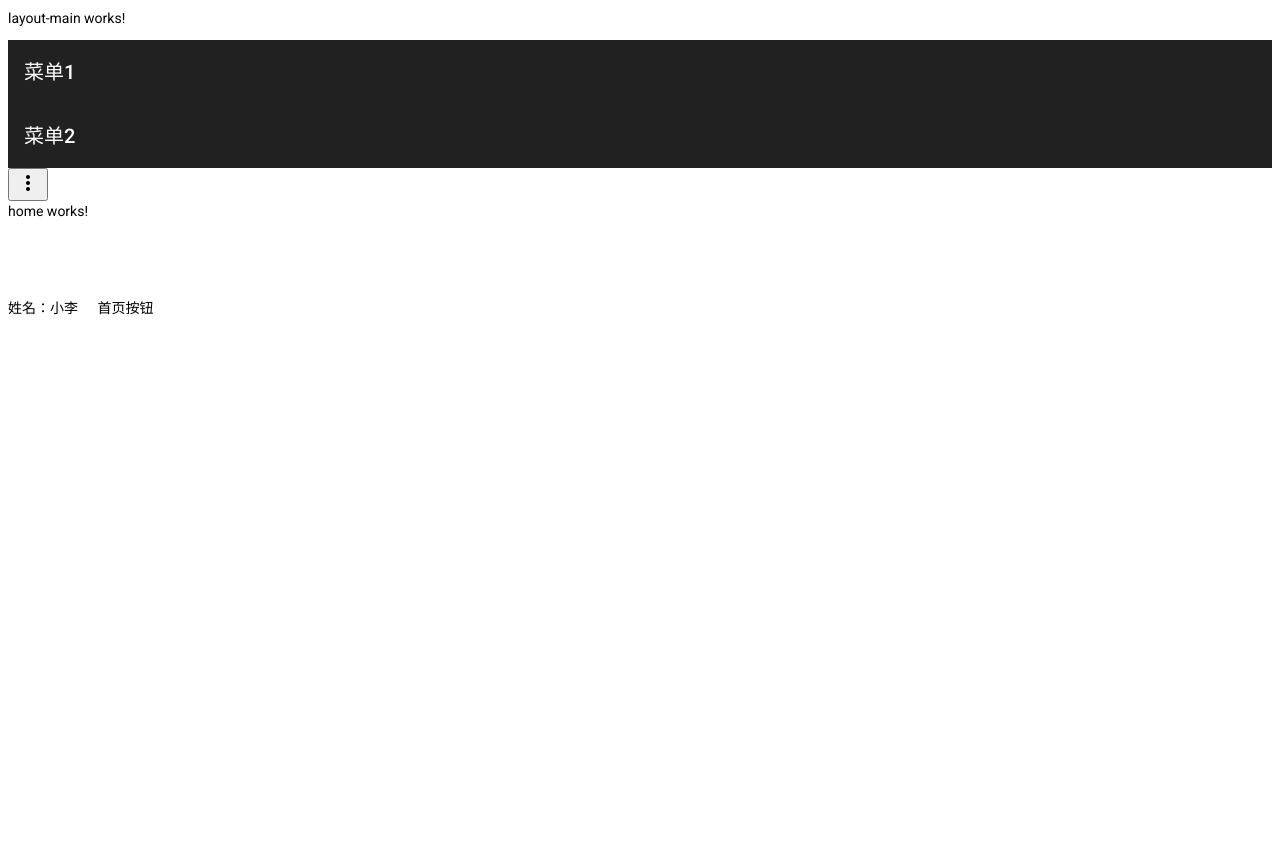
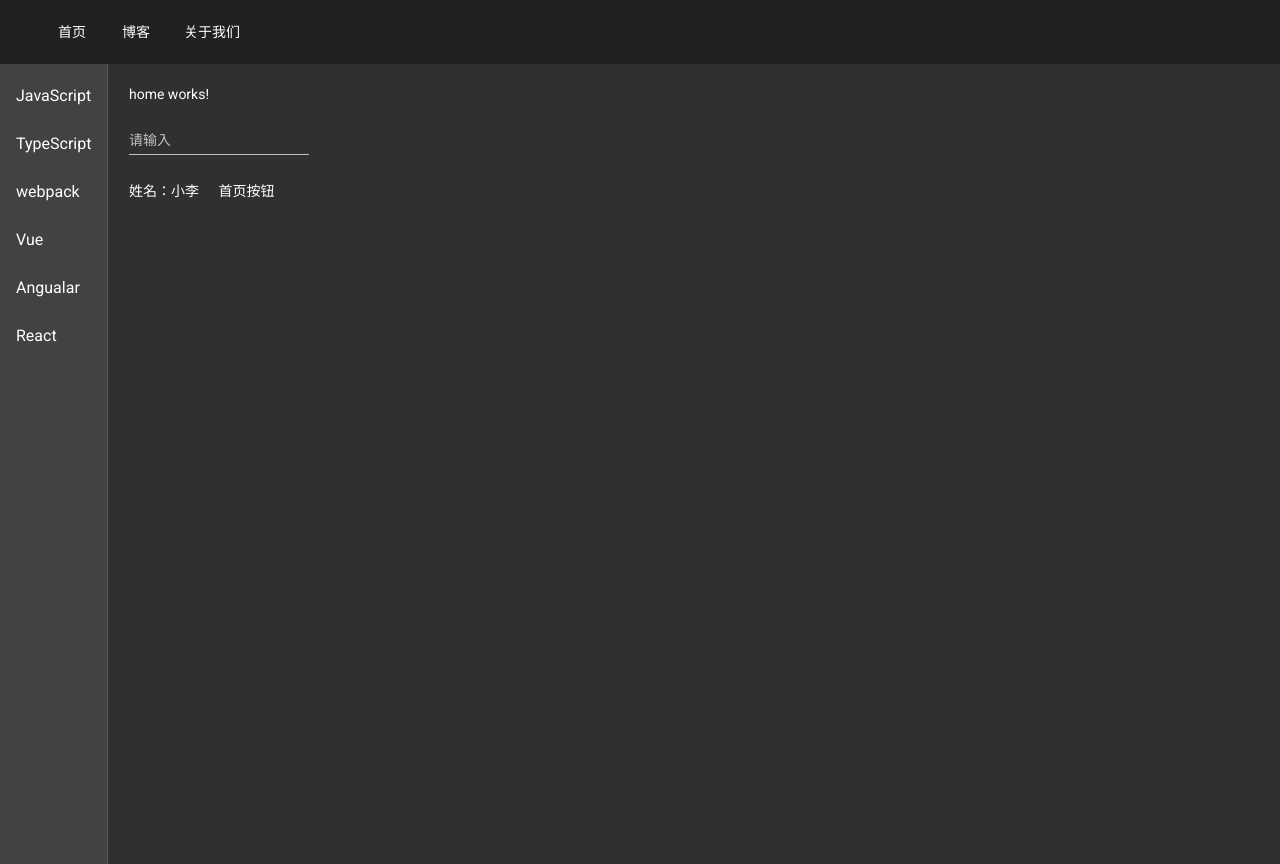
Before and after one commit to ime520/ng-frame, an Angular app: page /home in a window 1280 px wide. Before the commit the page ends 800 px from the top, so only its background shows below. Built offline with nearby package versions, Linux system fonts and the light colour scheme.

Commit message:
布局搭建

```diff
--- a/src/app/layout-main/layout-main.component.html
+++ b/src/app/layout-main/layout-main.component.html
@@ -1,12 +1,22 @@
-<p>layout-main works!</p>
-<mat-toolbar>菜单1</mat-toolbar>
-<mat-toolbar>菜单2</mat-toolbar>
-<mat-menu #appMenu="matMenu">
-  <button mat-menu-item>Item 1</button>
-  <button mat-menu-item>Item 2</button></mat-menu
->
-<button mat-icon-button [matMenuTriggerFor]="appMenu">
-  <mat-icon>more_vert</mat-icon>
-</button>
+<mat-toolbar>
+  <mat-icon></mat-icon>
+  <button mat-button>首页</button>
+  <button mat-button>博客</button>
+  <button mat-button>关于我们</button>
+</mat-toolbar>
 
-<router-outlet></router-outlet>
+<mat-sidenav-container class="container">
+  <mat-sidenav mode="side" opened>
+    <mat-nav-list>
+      <a mat-list-item href="...">JavaScript </a>
+      <a mat-list-item href="...">TypeScript </a>
+      <a mat-list-item href="...">webpack </a>
+      <a mat-list-item href="...">Vue </a>
+      <a mat-list-item href="...">Angualar </a>
+      <a mat-list-item href="...">React </a>
+    </mat-nav-list>
+  </mat-sidenav>
+  <mat-sidenav-content class="main">
+    <router-outlet></router-outlet>
+  </mat-sidenav-content>
+</mat-sidenav-container>
--- a/src/app/layout-main/layout-main.component.styl
+++ b/src/app/layout-main/layout-main.component.styl
@@ -0,0 +1,4 @@
+.container
+    height 100vh
+    .main
+        padding 20px
--- a/src/index.html
+++ b/src/index.html
@@ -1,13 +1,24 @@
-<!doctype html>
+<!DOCTYPE html>
 <html lang="en">
   <head>
-  <meta charset="utf-8">
+    <meta charset="utf-8" />
     <title>NgTest</title>
-  <base href="/">
-  <meta name="viewport" content="width=device-width, initial-scale=1">
-  <link rel="icon" type="image/x-icon" href="favicon.ico">
-  <link href="https://fonts.googleapis.com/css?family=Roboto:300,400,500&display=swap" rel="stylesheet">
-  <link href="https://fonts.googleapis.com/icon?family=Material+Icons" rel="stylesheet">
+    <base href="/" />
+    <meta name="viewport" content="width=device-width, initial-scale=1" />
+    <link rel="icon" type="image/x-icon" href="favicon.ico" />
+    <link
+      href="https://fonts.googleapis.com/css?family=Roboto:300,400,500&display=swap"
+      rel="stylesheet"
+    />
+    <link
+      href="https://fonts.googleapis.com/icon?family=Material+Icons"
+      rel="stylesheet"
+    />
+    <style>
+      body {
+        margin: 0;
+      }
+    </style>
   </head>
   <body class="mat-typography">
     <app-root></app-root>
```
Also changed, not shown: src/app/app.module.ts (+1 -8 lines), src/app/layout-main/layout-main.module.ts (+17 -2 lines). Lines whose indentation alone changed are shown as unchanged.
